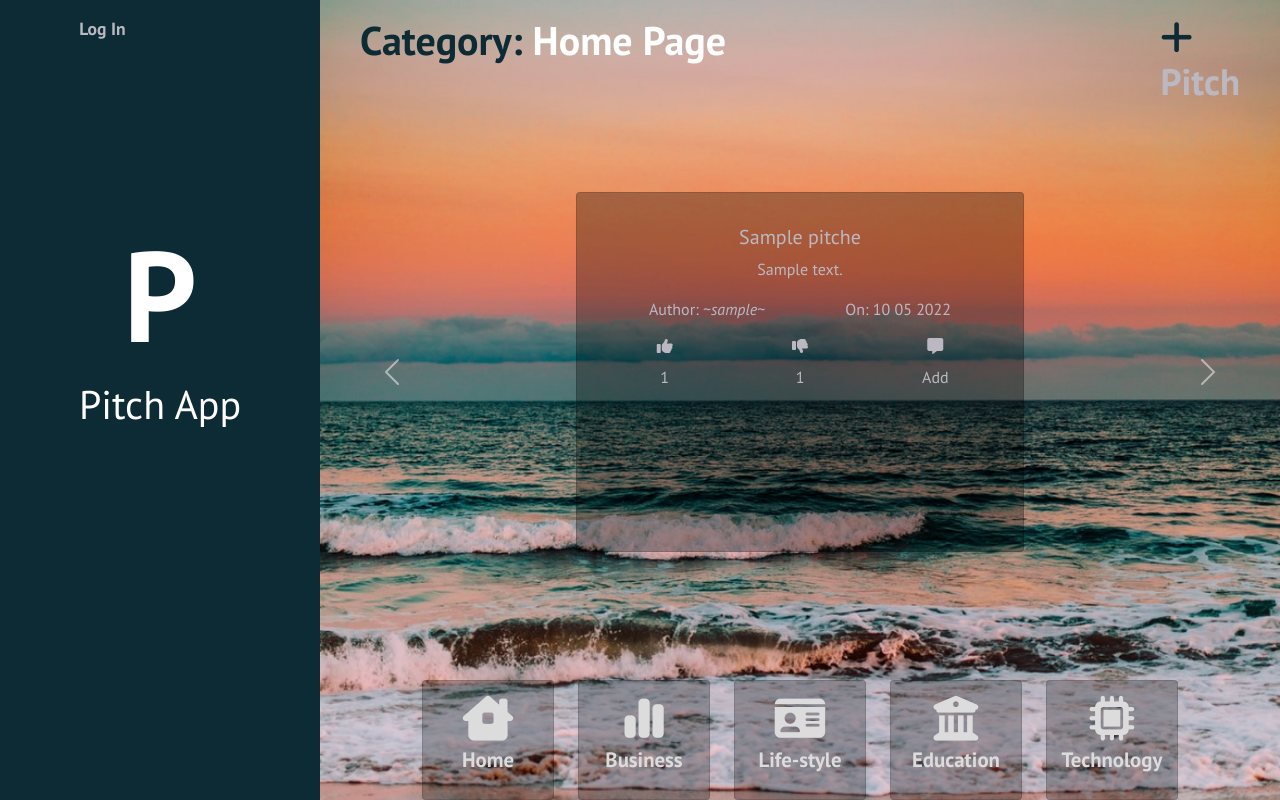
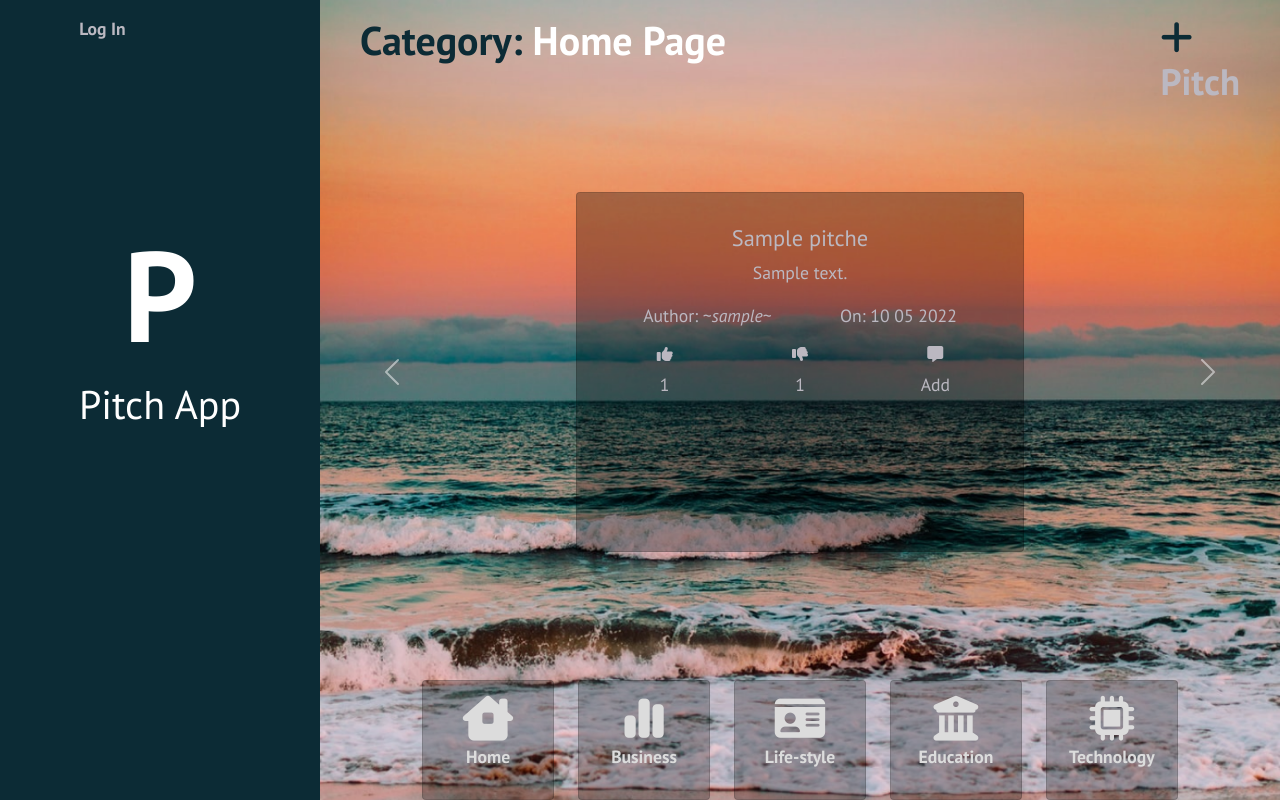
Before and after one commit to wilowala/Pitch, a Flask app: page / in a window 1280 px wide. Run offline with Flask 2, Linux system fonts and the light colour scheme; tables that the repository leaves empty hold one stand-in row (values such as "Sample post"); some libraries are stand-ins or nearby versions.

Commit message:
polish design

```diff
--- a/app/static/css/style.css
+++ b/app/static/css/style.css
@@ -135,3 +135,15 @@
     color: #BBB8C1;
     text-decoration: none;
 }
+
+.design:hover{
+    color: #0C2B35;
+}
+
+.card-body p{
+    font-size: 1.105rem;
+}
+
+.card-body h5{
+    font-size: 1.4rem;
+}
```
